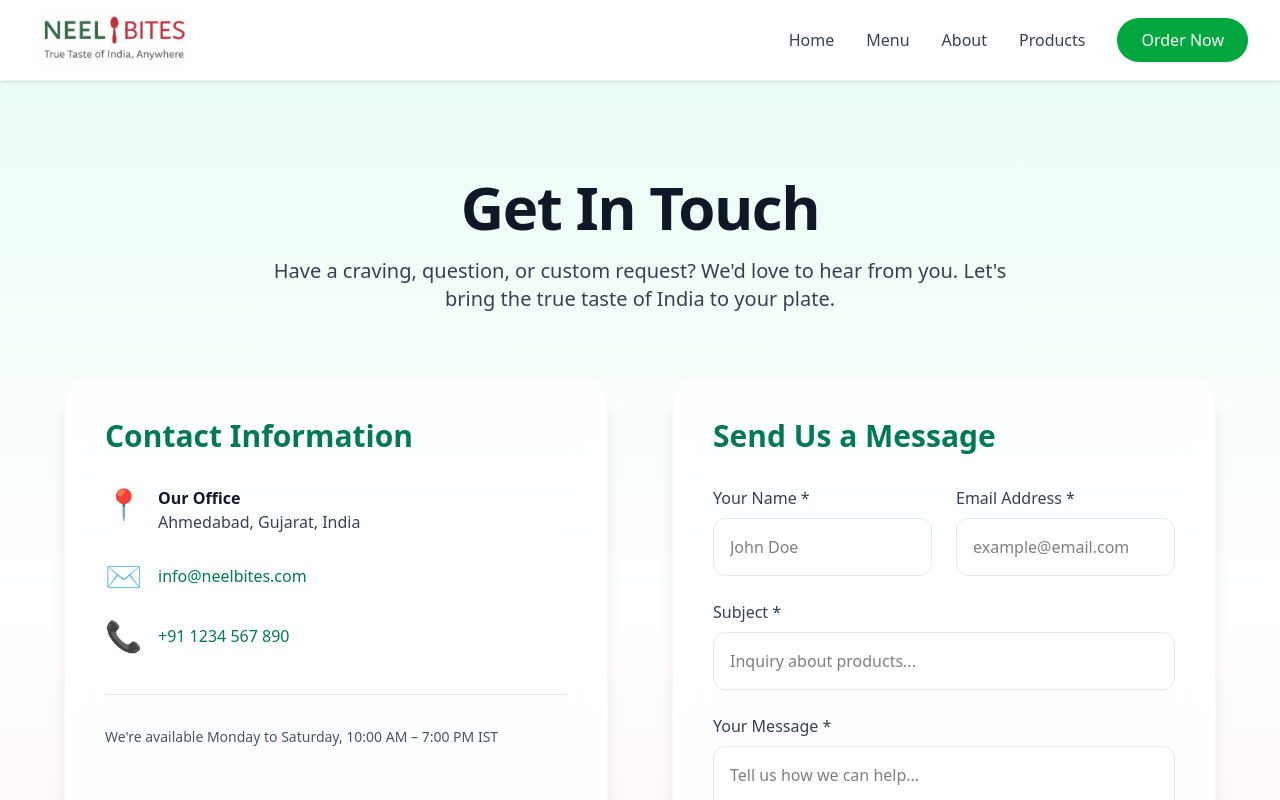
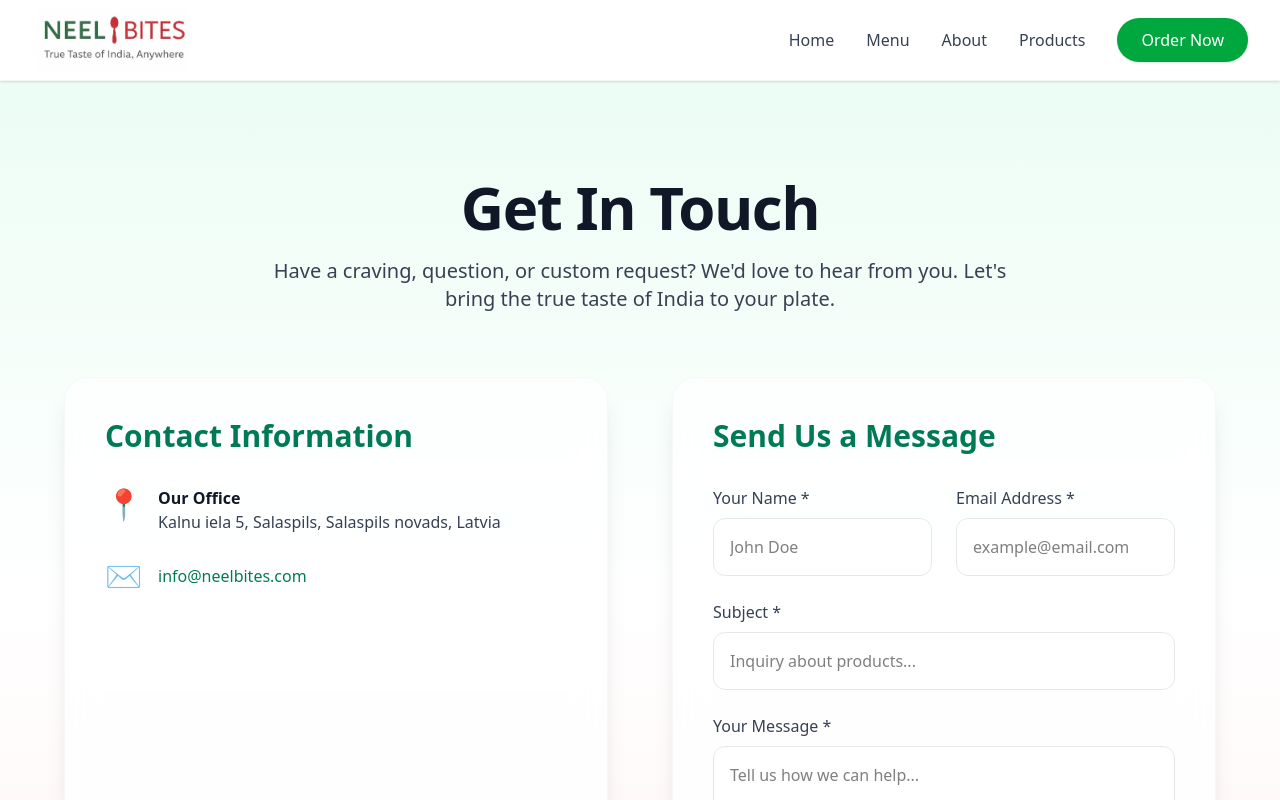
Before and after one commit to vimleshkumhar0811/neel-bites, a React (Vite) app in the folder neel-bites/: page /contact in a window 1280 px wide. Shown: the top 800 px of the page. Built offline with nearby package versions, Linux system fonts and the light colour scheme.

Commit message:
contact page changes

```diff
--- a/neel-bites/src/pages/Contact.jsx
+++ b/neel-bites/src/pages/Contact.jsx
@@ -90,7 +90,7 @@ const Contact = () => {
                 <span className="text-3xl text-emerald-600">📍</span>
                 <div>
                   <p className="font-semibold text-gray-900">Our Office</p>
-                  <p>Ahmedabad, Gujarat, India</p>
+                  <p>Kalnu iela 5, Salaspils, Salaspils novads, Latvia</p>
                 </div>
               </li>
 
@@ -104,22 +104,8 @@ const Contact = () => {
                 </a>
               </li>
 
-              <li className="flex items-center gap-4">
-                <span className="text-3xl text-emerald-600">📞</span>
-                <a
-                  href="tel:+911234567890"
-                  className="text-emerald-700 hover:text-emerald-800 font-medium transition-colors"
-                >
-                  +91 1234 567 890
-                </a>
-              </li>
             </ul>
 
-            <div className="mt-10 pt-8 border-t border-gray-200">
-              <p className="text-gray-600 text-sm">
-                We're available Monday to Saturday, 10:00 AM – 7:00 PM IST
-              </p>
-            </div>
           </motion.div>
 
           {/* Form */}
```
